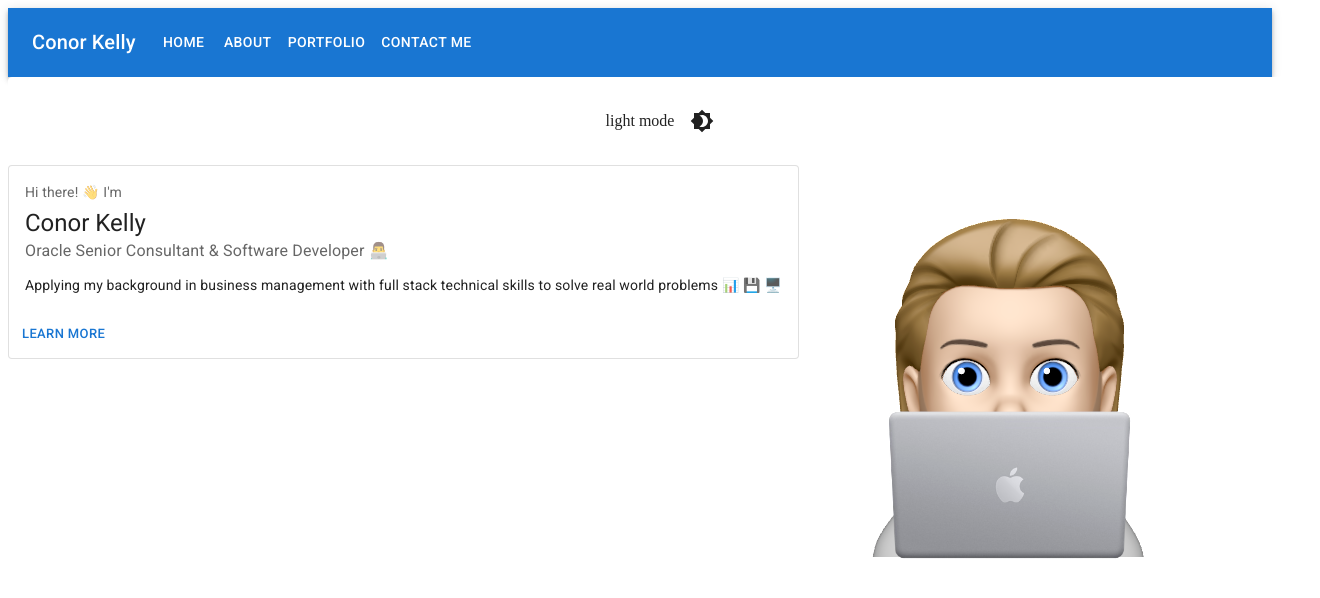
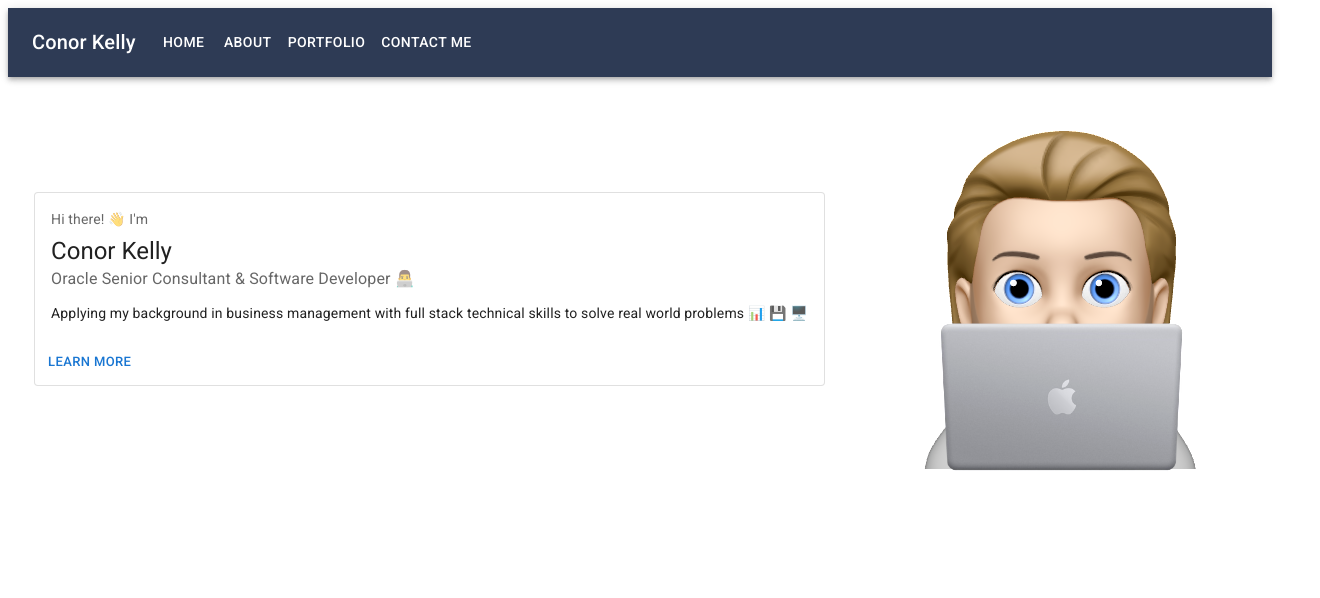
Before and after one commit to conorjkelly96/react-portfolio, a React (Create React App) app: page / in a window 1280 px wide. Shown: the top 598 px of the page, 1320 px wide, since content can reach past the window. Built offline with nearby package versions, Linux system fonts and the light colour scheme.

Commit message:
css touch ups

```diff
--- a/src/App.js
+++ b/src/App.js
@@ -2,14 +2,18 @@
 import { Header } from "./Components/Header";
 import { IntroCard } from "./Components/IntroCard";
 import { MemojiCard } from "./Components/MemojiCard";
-import { ToggleColorMode } from "./Components/DarkModeToggle";
 
 export const App = () => {
   return (
     <div className="App">
       <Header title="Conor Kelly | Oracle Consultant & Full Stack Developer" />
-      <ToggleColorMode />
-      <section style={{ display: "flex" }}>
+      <section
+        style={{
+          display: "flex",
+          flexWrap: "wrap",
+          justifyContent: "center",
+        }}
+      >
         <IntroCard />
         <MemojiCard />
       </section>
--- a/src/AppStyleSheet.css
+++ b/src/AppStyleSheet.css
@@ -1,3 +1,37 @@
+:root {
+  --blue: #007bff;
+  --indigo: #6610f2;
+  --purple: #6f42c1;
+  --pink: #e83e8c;
+  --red: #dc3545;
+  --orange: #fd7e14;
+  --yellow: #ffc107;
+  --green: #28a745;
+  --teal: #20c997;
+  --cyan: #17a2b8;
+  --white: #fff;
+  --gray: #6c757d;
+  --gray-dark: #343a40;
+  --primary: #007bff;
+  --secondary: #6c757d;
+  --success: #28a745;
+  --info: #17a2b8;
+  --warning: #ffc107;
+  --danger: #dc3545;
+  --light: #f8f9fa;
+  --dark: #343a40;
+  --breakpoint-xs: 0;
+  --breakpoint-sm: 576px;
+  --breakpoint-md: 768px;
+  --breakpoint-lg: 992px;
+  --breakpoint-xl: 1200px;
+  --font-family-sans-serif: -apple-system, BlinkMacSystemFont, "Segoe UI",
+    Roboto, "Helvetica Neue", Arial, "Noto Sans", sans-serif,
+    "Apple Color Emoji", "Segoe UI Emoji", "Segoe UI Symbol", "Noto Color Emoji";
+  --font-family-monospace: SFMono-Regular, Menlo, Monaco, Consolas,
+    "Liberation Mono", "Courier New", monospace;
+}
+
 .container {
   display: "flex";
 }
--- a/src/Components/DarkModeToggle/index.js
+++ /dev/null
@@ -1,70 +0,0 @@
-import * as React from "react";
-import IconButton from "@mui/material/IconButton";
-import Box from "@mui/material/Box";
-import { useTheme, ThemeProvider, createTheme } from "@mui/material/styles";
-import Brightness4Icon from "@mui/icons-material/Brightness4";
-import Brightness7Icon from "@mui/icons-material/Brightness7";
-
-const ColorModeContext = React.createContext({ toggleColorMode: () => {} });
-
-function MyApp() {
-  const theme = useTheme();
-  const colorMode = React.useContext(ColorModeContext);
-  return (
-    <Box
-      sx={{
-        display: "flex",
-        width: "100%",
-        alignItems: "center",
-        justifyContent: "center",
-        bgcolor: "background.default",
-        color: "text.primary",
-        borderRadius: 1,
-        p: 3,
-      }}
-    >
-      {theme.palette.mode} mode
-      <IconButton
-        sx={{ ml: 1 }}
-        onClick={colorMode.toggleColorMode}
-        color="inherit"
-      >
-        {theme.palette.mode === "dark" ? (
-          <Brightness7Icon />
-        ) : (
-          <Brightness4Icon />
-        )}
-      </IconButton>
-    </Box>
-  );
-}
-
-export const ToggleColorMode = () => {
-  const [mode, setMode] = React.useState("light");
-  const colorMode = React.useMemo(
-    () => ({
-      toggleColorMode: () => {
-        setMode((prevMode) => (prevMode === "light" ? "dark" : "light"));
-      },
-    }),
-    []
-  );
-
-  const theme = React.useMemo(
-    () =>
-      createTheme({
-        palette: {
-          mode,
-        },
-      }),
-    [mode]
-  );
-
-  return (
-    <ColorModeContext.Provider value={colorMode}>
-      <ThemeProvider theme={theme}>
-        <MyApp />
-      </ThemeProvider>
-    </ColorModeContext.Provider>
-  );
-};
--- a/src/Components/Header/Header.css
+++ b/src/Components/Header/Header.css
@@ -0,0 +1,33 @@
+:root {
+  --blue: #007bff;
+  --indigo: #6610f2;
+  --purple: #6f42c1;
+  --pink: #e83e8c;
+  --red: #dc3545;
+  --orange: #fd7e14;
+  --yellow: #ffc107;
+  --green: #28a745;
+  --teal: #20c997;
+  --cyan: #17a2b8;
+  --white: #fff;
+  --gray: #6c757d;
+  --gray-dark: #343a40;
+  --primary: #007bff;
+  --secondary: #6c757d;
+  --success: #28a745;
+  --info: #17a2b8;
+  --warning: #ffc107;
+  --danger: #dc3545;
+  --light: #f8f9fa;
+  --dark: #343a40;
+  --breakpoint-xs: 0;
+  --breakpoint-sm: 576px;
+  --breakpoint-md: 768px;
+  --breakpoint-lg: 992px;
+  --breakpoint-xl: 1200px;
+  --font-family-sans-serif: -apple-system, BlinkMacSystemFont, "Segoe UI",
+    Roboto, "Helvetica Neue", Arial, "Noto Sans", sans-serif,
+    "Apple Color Emoji", "Segoe UI Emoji", "Segoe UI Symbol", "Noto Color Emoji";
+  --font-family-monospace: SFMono-Regular, Menlo, Monaco, Consolas,
+    "Liberation Mono", "Courier New", monospace;
+}
--- a/src/Components/Header/index.js
+++ b/src/Components/Header/index.js
@@ -27,7 +27,10 @@
   };
 
   return (
-    <AppBar position="static">
+    <AppBar
+      style={{ background: "#2E3B55", display: "block", margin: "auto" }}
+      position="static"
+    >
       <Container maxWidth="xl">
         <Toolbar disableGutters>
           <Typography
--- a/src/Components/IntroCard/index.js
+++ b/src/Components/IntroCard/index.js
@@ -31,7 +31,7 @@
 
 export const IntroCard = () => {
   return (
-    <Box sx={{ minWidth: 275 }}>
+    <Box style={{ display: "block", margin: "auto" }} sx={{ minWidth: 275 }}>
       <Card variant="outlined">{card}</Card>
     </Box>
   );
```
